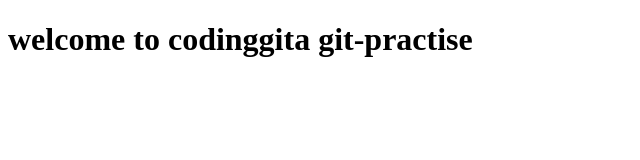
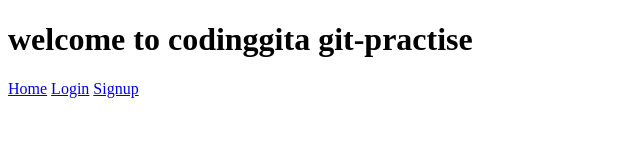
Before and after one commit to dhyani-patel-CG/codinggita, a plain HTML site: page login.html in a window 1280 px wide. Shown: the whole page, without its empty margins (0-640 px from the left). Drawn offline with Linux system fonts and the light colour scheme.

Commit message:
save my login changes

```diff
--- a/login.html
+++ b/login.html
@@ -7,5 +7,10 @@
 </head>
 <body>
    <h1>welcome to codinggita git-practise</h1>
+   <nav>
+    <a href="index.html">Home</a>
+    <a href="login.html">Login</a>
+    <a href="signup.html">Signup</a>
+</nav>
 </body>
 </html>
```
